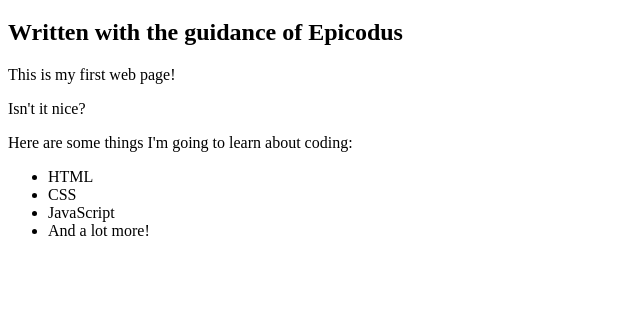
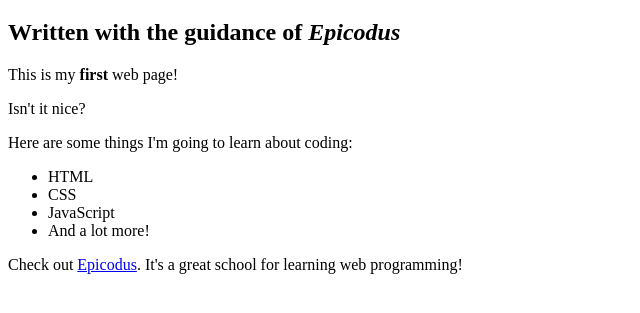
Before and after one commit to Mafer1017/my-first-webpage, a plain HTML site: page my-first-webpage.html in a window 1280 px wide. Shown: the part 61-374 px from the top of the page, without its empty margins (0-640 px from the left). Drawn offline with Linux system fonts and the light colour scheme.

Commit message:
add strong, emphasis and anchor tags

```diff
--- a/my-first-webpage.html
+++ b/my-first-webpage.html
@@ -5,9 +5,9 @@
 </head>
 <body>
   <h1>My first web page</h1>
-  <h2>Written with the guidance of Epicodus</h2>
+  <h2>Written with the guidance of <em>Epicodus</em></h2>
 
-  <p>This is my first web page!</p>
+  <p>This is my <strong>first</strong> web page!</p>
   <p>Isn't it nice?</p>
 
   <p>Here are some things I'm going to learn about coding:</p>
@@ -17,5 +17,6 @@
     <li>JavaScript</li>
     <li>And a lot more!</li>
   </ul>
+  <p>Check out <a href="http://www.epicodus.com">Epicodus</a>. It's a great school for learning web programming!</p>
 </body>
 </html>
```
